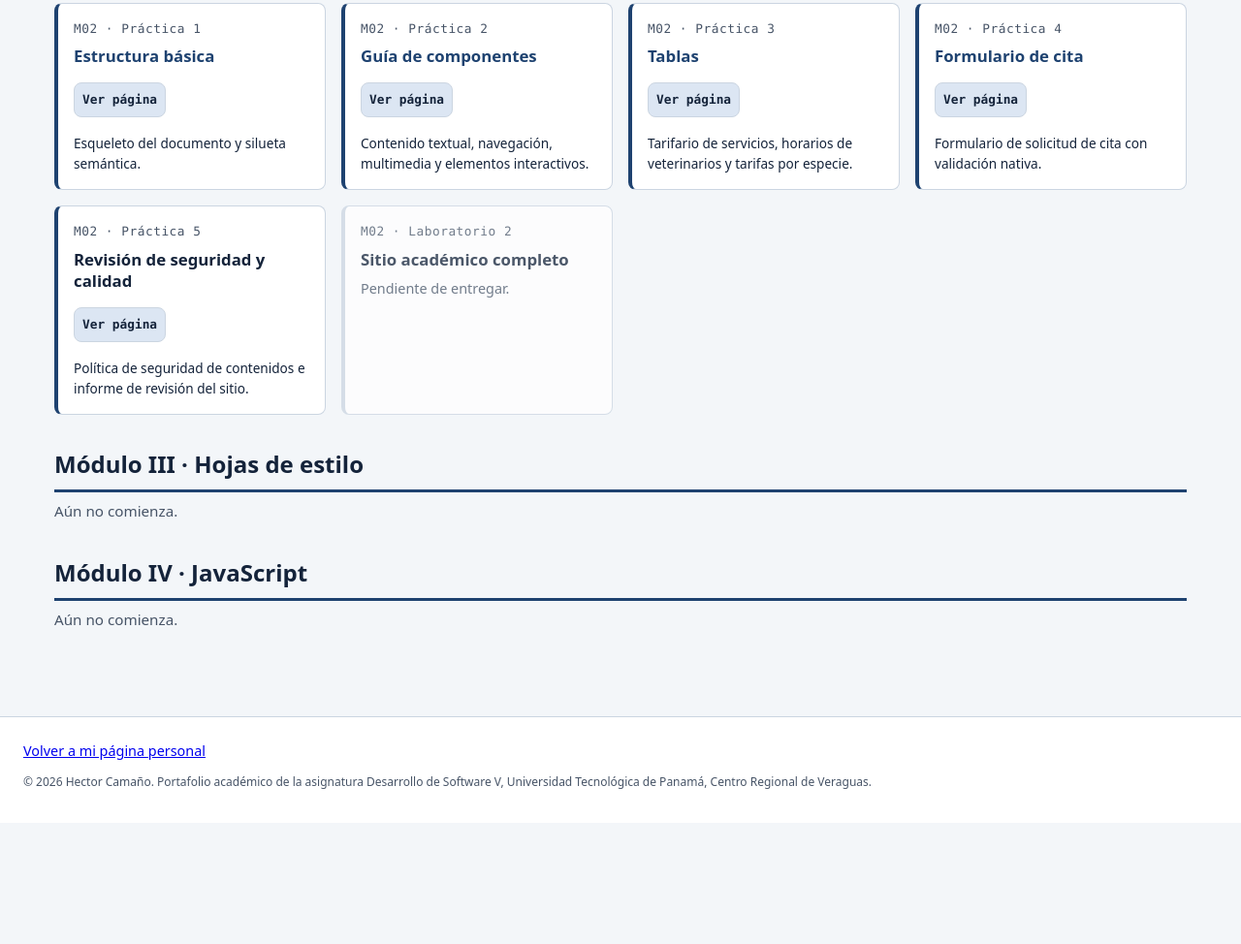
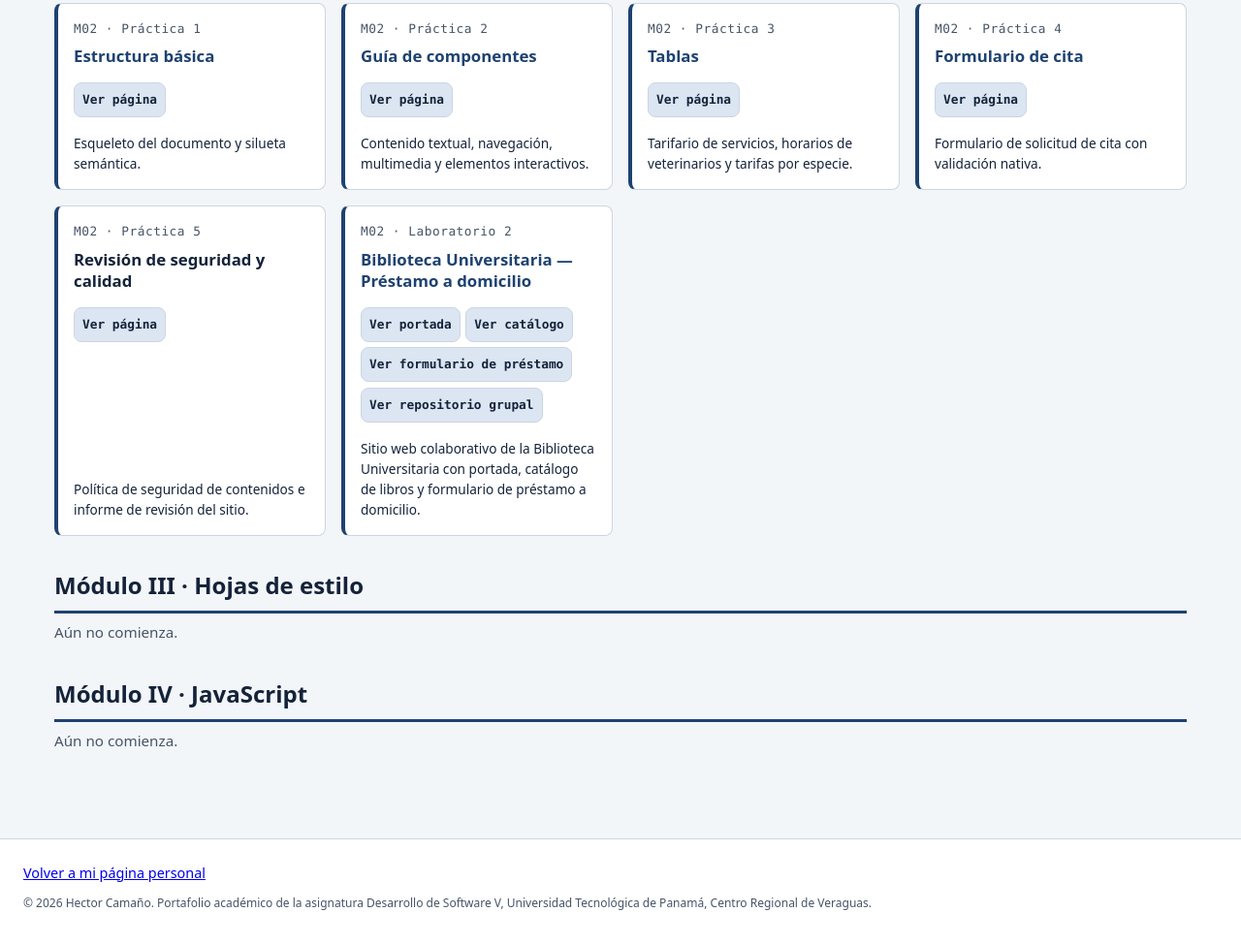
Before and after one commit to hectorcamano/2026ii-dsv-portafolio-4gs122-06-camano-hector, a plain HTML site: page docs/modulos/index.html in a window 1280 px wide. Shown: the part 822-1796 px from the top of the page at 97% size. Before the commit the page ends 1671 px from the top, so only its background shows below. Drawn offline with Linux system fonts and the light colour scheme.

Commit message:
Portafolio: integrar Laboratorio 2 de Biblioteca Universitaria
Updated the article section for Laboratorio 2 to include links for viewing the cover, catalog, loan form, and group repository. Removed the 'Pending delivery' notice.

```diff
--- a/docs/modulos/index.html
+++ b/docs/modulos/index.html
@@ -160,10 +160,39 @@
           </article>
         </li>
         <li>
-          <article class="pendiente">
+          <article>
             <p class="codigo">M02 · Laboratorio 2</p>
-            <h3>Sitio académico completo</h3>
-            <p class="aviso">Pendiente de entregar.</p>
+            <h3>
+              <a href="m02-html/lab02-biblioteca/">
+                Biblioteca Universitaria — Préstamo a domicilio
+              </a>
+            </h3>
+            <ul class="entregas">
+              <li>
+                <a href="m02-html/lab02-biblioteca/">Ver portada</a>
+              </li>
+              <li>
+                <a href="m02-html/lab02-biblioteca/catalogo.html">
+                  Ver catálogo
+                </a>
+              </li>
+              <li>
+                <a href="m02-html/lab02-biblioteca/prestamo.html">
+                  Ver formulario de préstamo
+                </a>
+              </li>
+              <li>
+                <a href="https://github.com/daviscampos-122/2026ii-dsv-lab02-4gs122-eq02"
+                   target="_blank"
+                   rel="noopener noreferrer">
+                  Ver repositorio grupal
+                </a>
+              </li>
+            </ul>
+            <p class="repo">
+              Sitio web colaborativo de la Biblioteca Universitaria con
+              portada, catálogo de libros y formulario de préstamo a domicilio.
+            </p>
           </article>
         </li>
       </ul>
```
